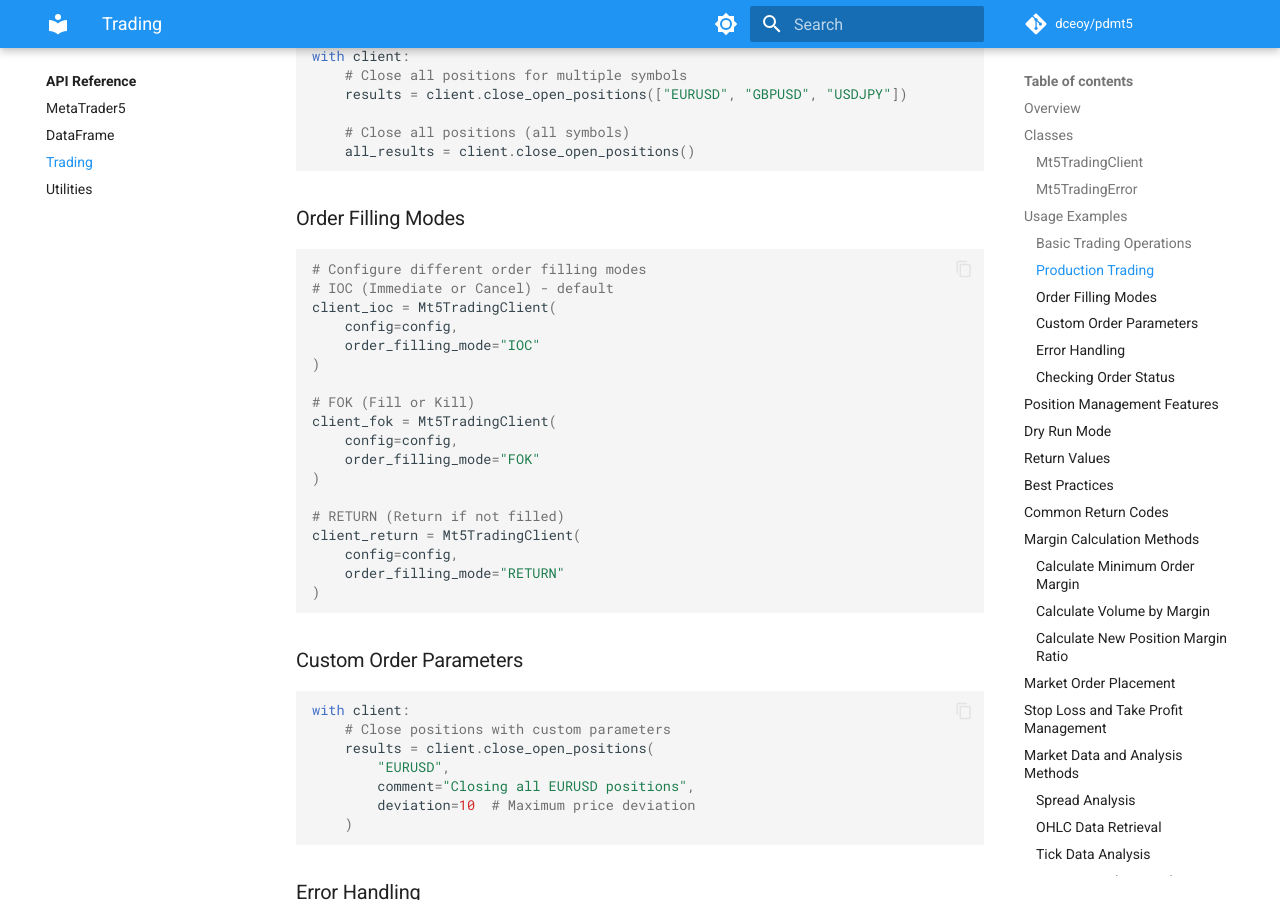
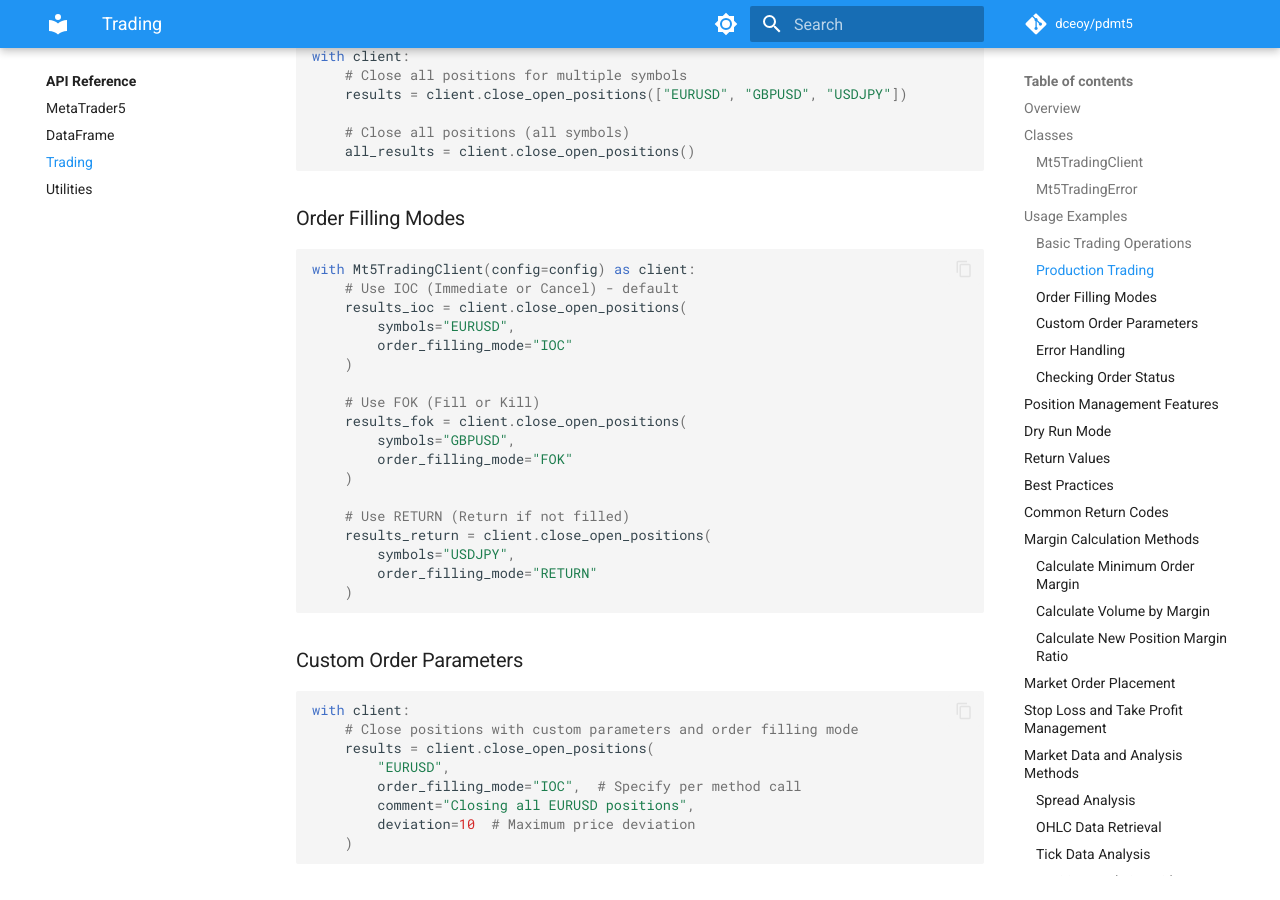
Before and after one commit to dceoy/pdmt5, an MkDocs documentation site: the page built from docs/api/trading.md, in a window 1280 px wide and 900 px high, scrolled down 1733 px. Built offline with MkDocs 1.6.1 and Material for MkDocs 9.7.7, drawn with Linux system fonts in a browser that asks for light colours; comment, search, counter and statistics services are not loaded.

Commit message:
Update documents

````diff
--- a/docs/api/trading.md
+++ b/docs/api/trading.md
@@ -70,33 +70,34 @@ with client:
 ### Order Filling Modes
 
 ```python
-# Configure different order filling modes
-# IOC (Immediate or Cancel) - default
-client_ioc = Mt5TradingClient(
-    config=config,
-    order_filling_mode="IOC"
-)
+with Mt5TradingClient(config=config) as client:
+    # Use IOC (Immediate or Cancel) - default
+    results_ioc = client.close_open_positions(
+        symbols="EURUSD",
+        order_filling_mode="IOC"
+    )
 
-# FOK (Fill or Kill)
-client_fok = Mt5TradingClient(
-    config=config,
-    order_filling_mode="FOK"
-)
+    # Use FOK (Fill or Kill)
+    results_fok = client.close_open_positions(
+        symbols="GBPUSD",
+        order_filling_mode="FOK"
+    )
 
-# RETURN (Return if not filled)
-client_return = Mt5TradingClient(
-    config=config,
-    order_filling_mode="RETURN"
-)
+    # Use RETURN (Return if not filled)
+    results_return = client.close_open_positions(
+        symbols="USDJPY",
+        order_filling_mode="RETURN"
+    )
 ```
 
 ### Custom Order Parameters
 
 ```python
 with client:
-    # Close positions with custom parameters
+    # Close positions with custom parameters and order filling mode
     results = client.close_open_positions(
         "EURUSD",
+        order_filling_mode="IOC",  # Specify per method call
         comment="Closing all EURUSD positions",
         deviation=10  # Maximum price deviation
     )
````
Also changed, not shown: README.md (+7 -20 lines).
